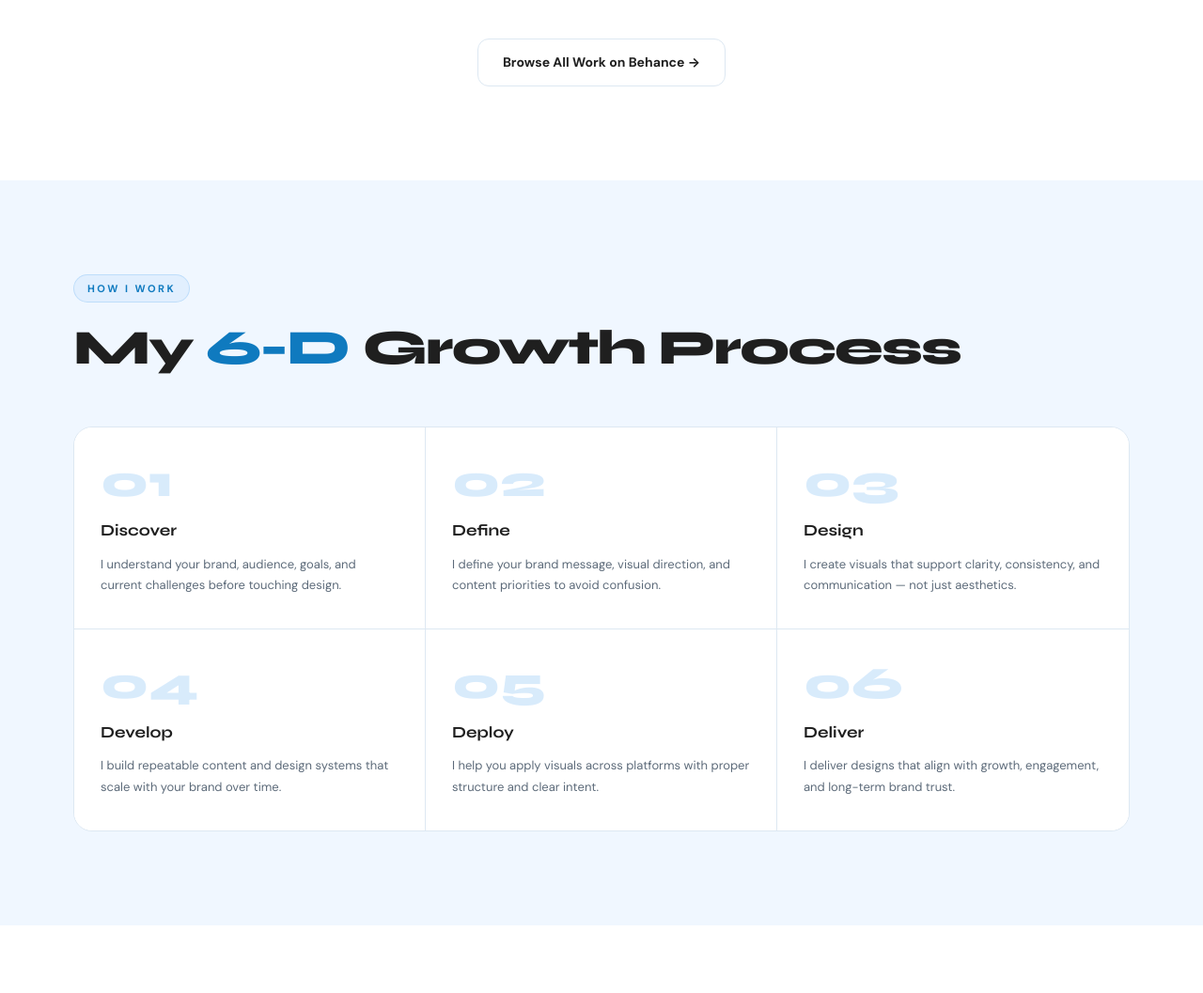
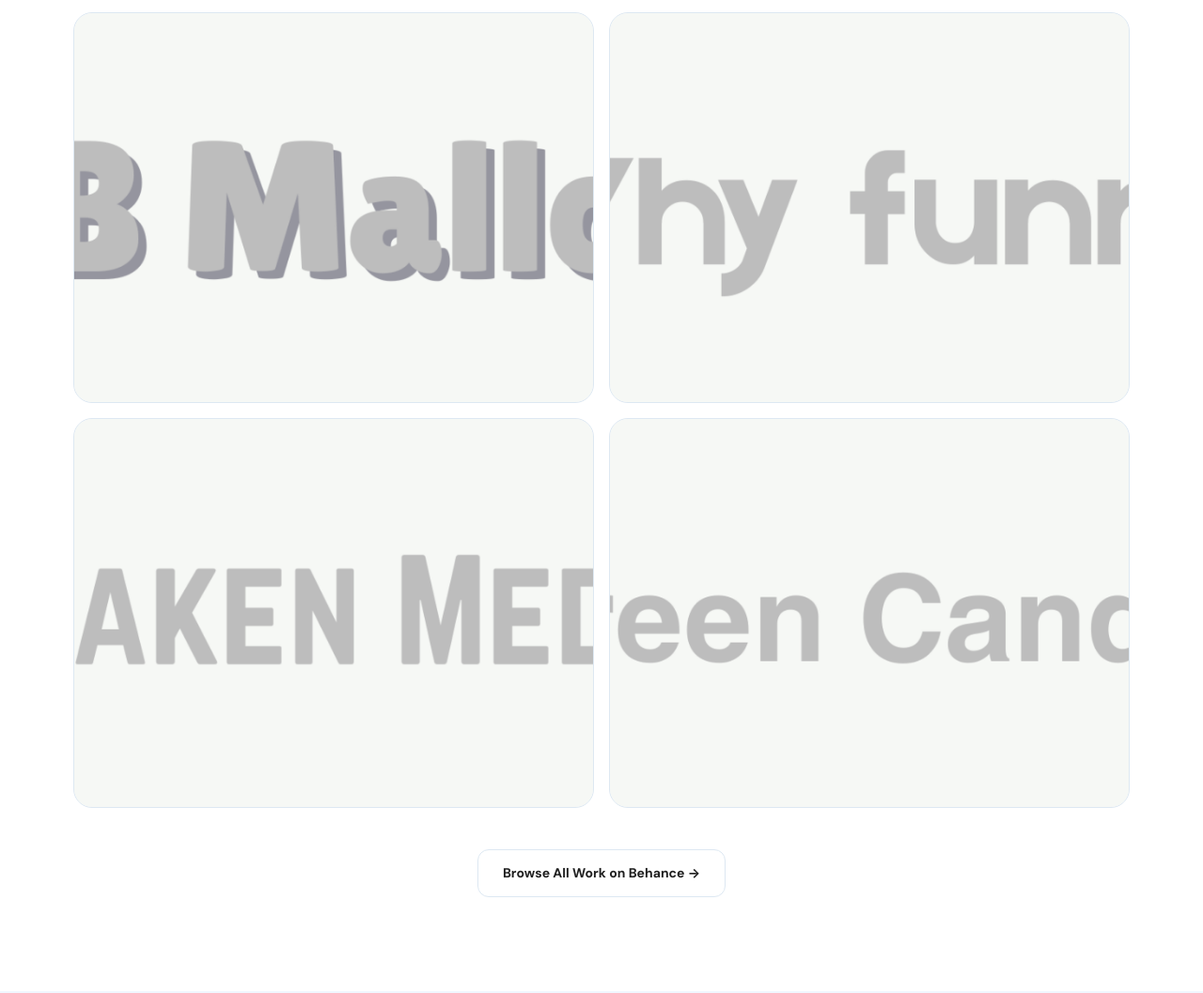
Before and after one commit to designwithfaiz-oss/my-website, a plain HTML site: page index.html.html in a window 1280 px wide. Shown: the part 3104-4161 px from the top of the page at 94% size. Drawn offline with Linux system fonts and the light colour scheme.

Commit message:
Add files via upload

```diff
--- a/index.html.html
+++ b/index.html.html
@@ -1157,7 +1157,13 @@
           </div>
         </div>
 
-      </div>
+
+<div class="work-item"><img src="1-2-e1771487549735-1024x474.png" alt="Client Work 1" loading="lazy"></div>
+<div class="work-item"><img src="2-2-e1771487494186-1024x474.png" alt="Client Work 2" loading="lazy"></div>
+<div class="work-item"><img src="3-3-e1771487398803-1024x474.png" alt="Client Work 3" loading="lazy"></div>
+<div class="work-item"><img src="4-1-e1771487457760-1024x474.png" alt="Client Work 4" loading="lazy"></div>
+
+</div>
 
       <div class="work-foot" data-fade>
         <a href="https://www.behance.net/faizgraphicsdesigner" class="btn btn-outline" target="_blank" rel="noopener">Browse All Work on Behance →</a>
```
